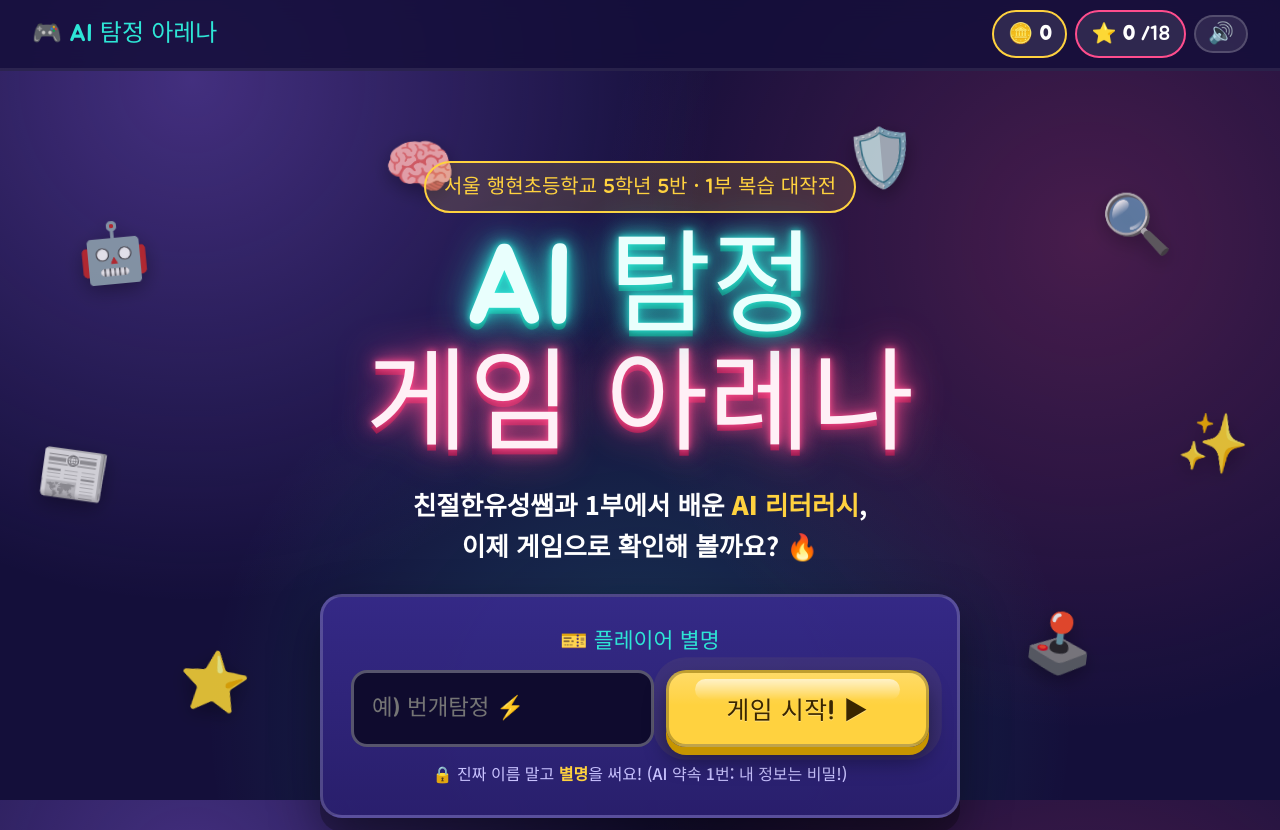
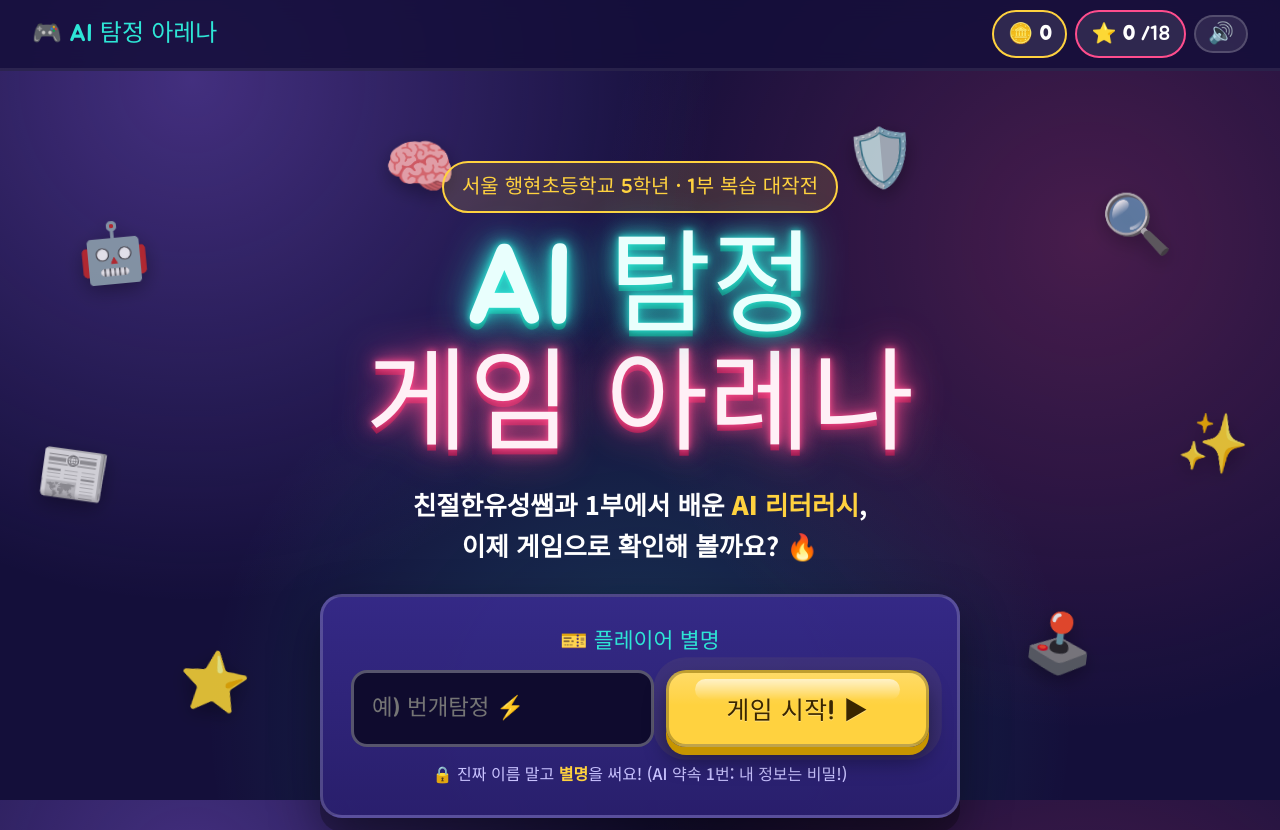
Before and after one commit to dandelionmedia/child_ai_literacy_game, a plain HTML site: page index.html in a window 1280 px wide. Shown: the top 830 px of the page. Drawn offline with Linux system fonts and the light colour scheme.

Commit message:
Add files via upload

```diff
--- a/index.html
+++ b/index.html
@@ -30,7 +30,7 @@
       <span>🤖</span><span>🔍</span><span>⭐</span><span>🕹️</span><span>🧠</span><span>🛡️</span><span>📰</span><span>✨</span>
     </div>
     <div class="hero__inner">
-      <p class="hero__badge">서울 행현초등학교 5학년 5반 · 1부 복습 대작전</p>
+      <p class="hero__badge">서울 행현초등학교 5학년 · 1부 복습 대작전</p>
       <h1 class="hero__title">
         <span class="neon neon--cyan">AI 탐정</span>
         <span class="neon neon--pink">게임 아레나</span>
```
